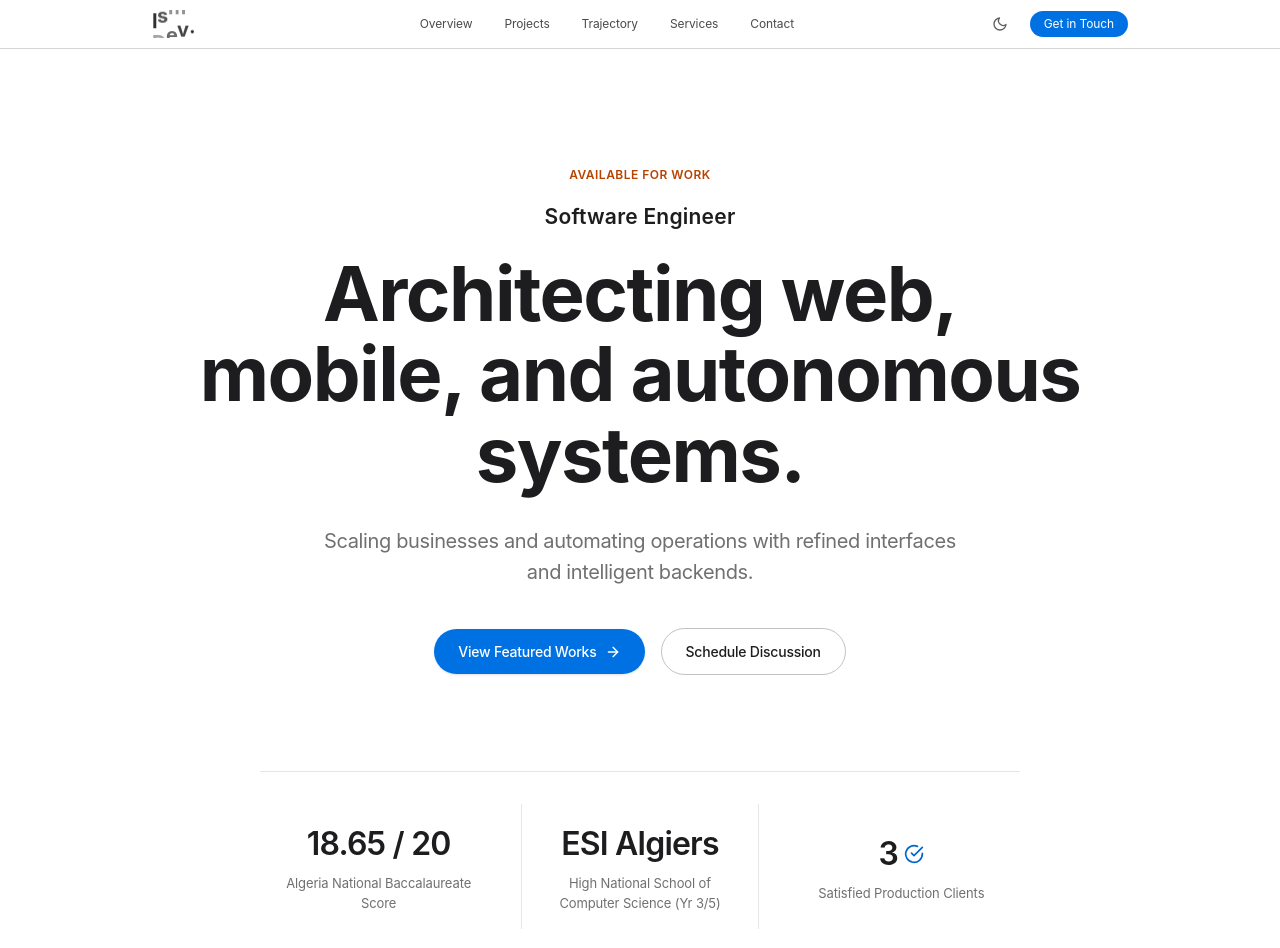
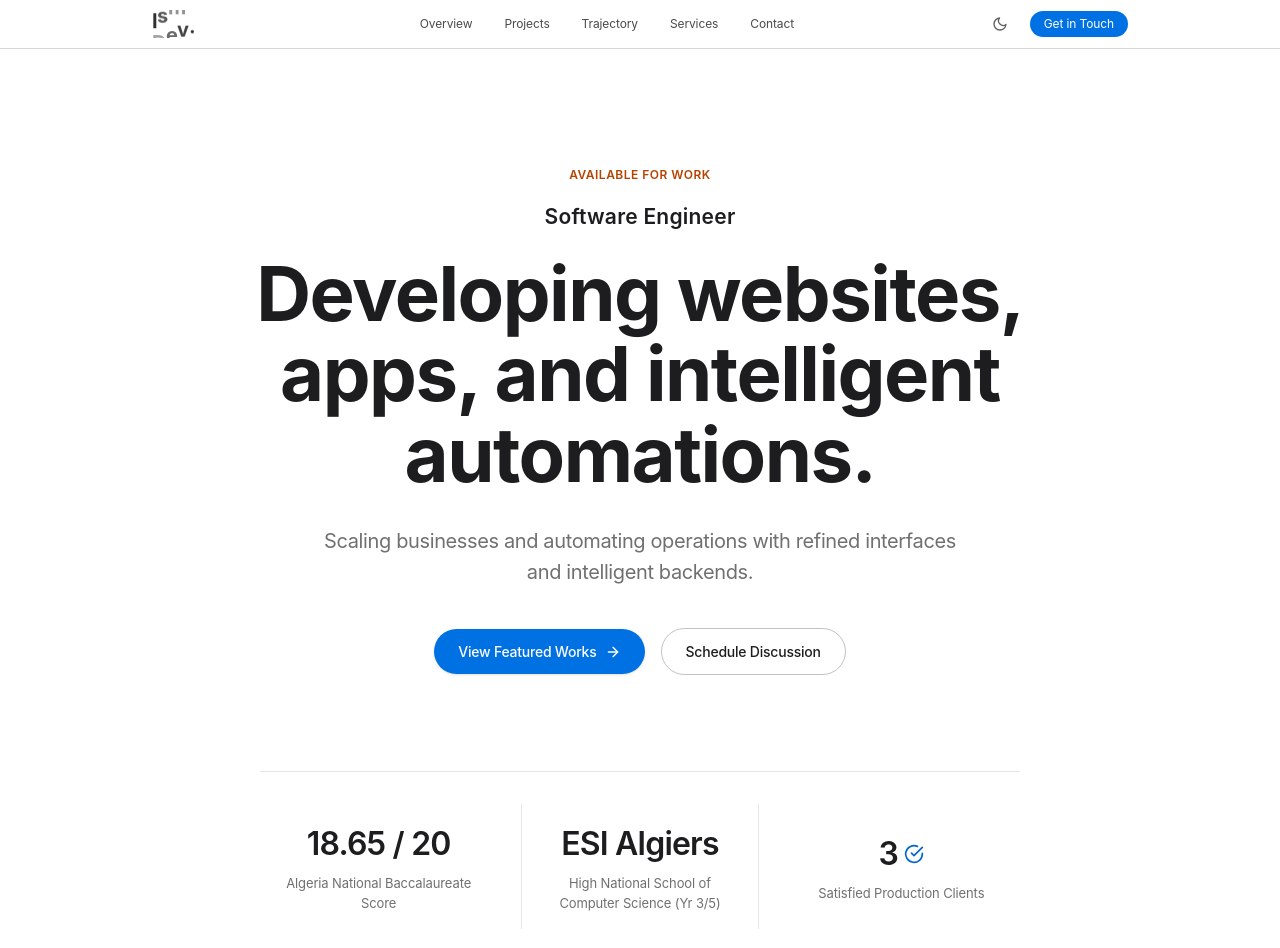
Before and after one commit to IsmailMan81F/personal-porfolio, a React (Vite) app: page / in a window 1280 px wide. Shown: the top 948 px of the page. Built offline with nearby package versions, Linux system fonts and the light colour scheme.

Commit message:
update the big title in the hero section

```diff
--- a/src/components/Hero.tsx
+++ b/src/components/Hero.tsx
@@ -23,7 +23,8 @@ export const Hero: React.FC = () => {
 
         {/* Hero Display Headline */}
         <h1 className="text-[44px] sm:text-[62px] md:text-[76px] font-bold text-ink leading-[1.06] tracking-[-1.5px] max-w-[900px] mx-auto mb-8">
-          Architecting web, mobile, and autonomous systems.
+          <span className="sm:hidden">Creating websites and applications.</span>
+          <span className="hidden sm:inline">Developing websites, apps, and intelligent automations.</span>
         </h1>
 
         {/* Subtitle / Value proposition */}
```
